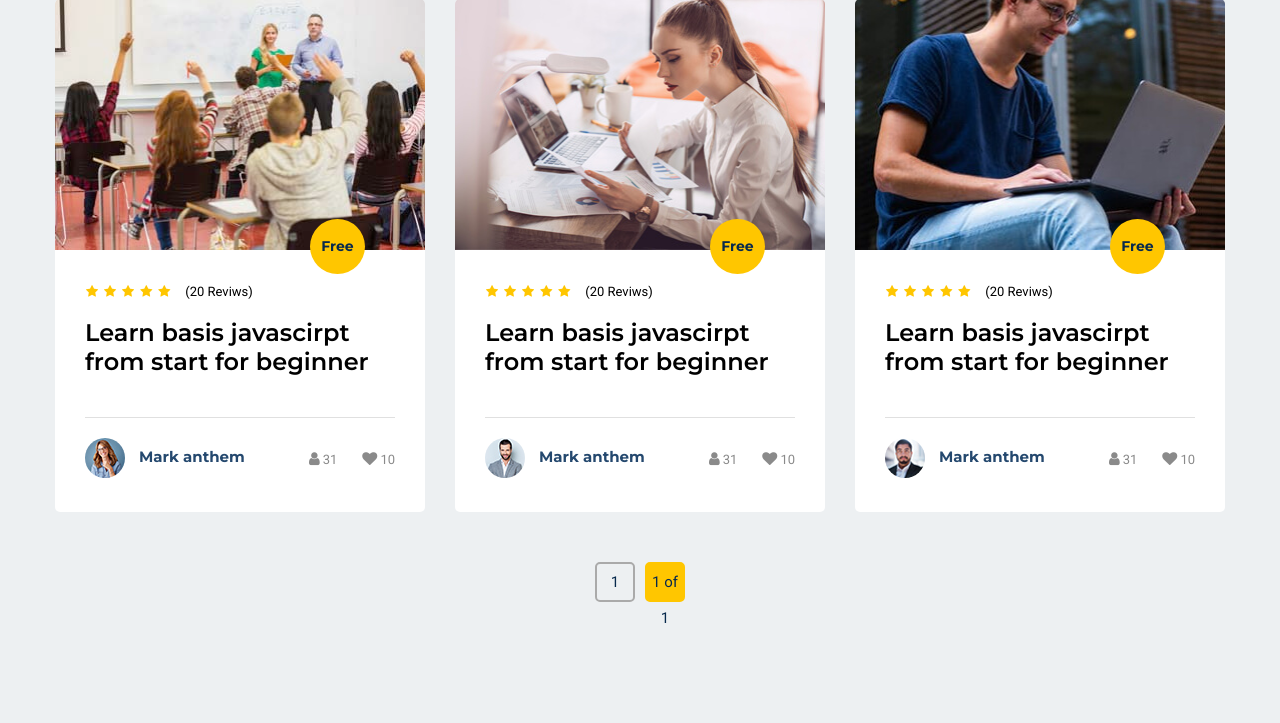
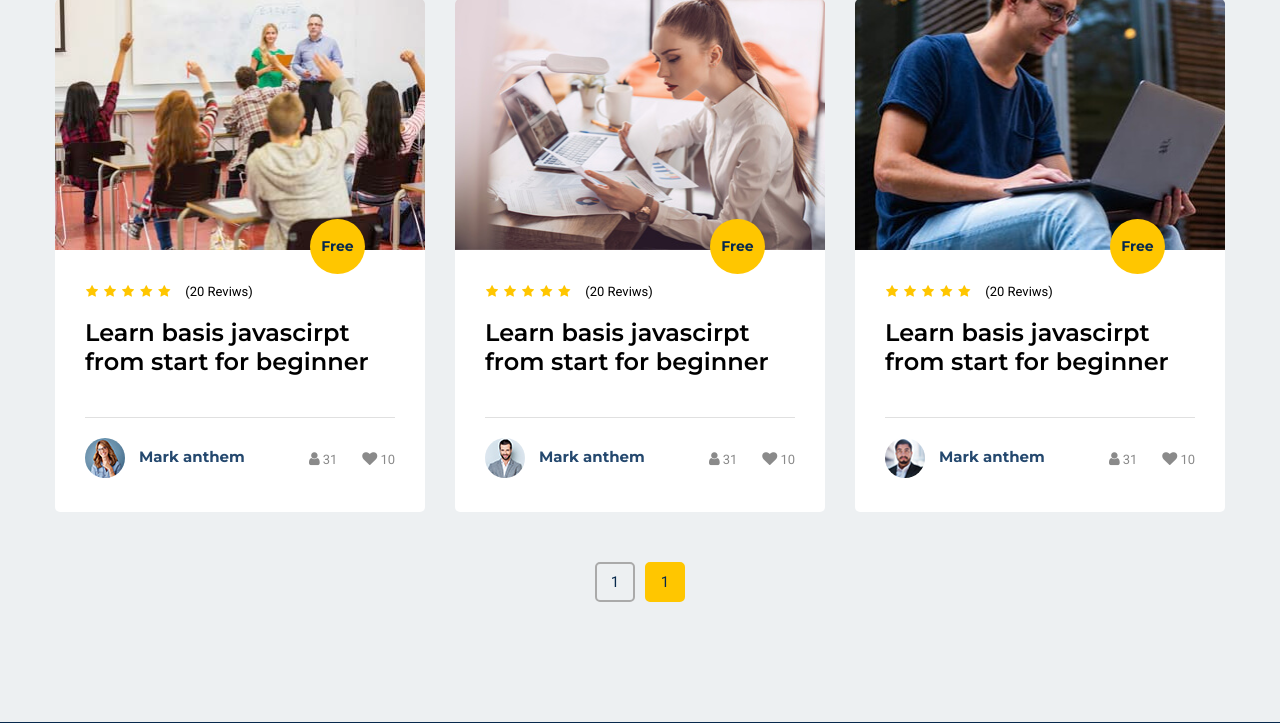
Before and after one commit to Sharelove123/lms-django, a Django app: page /mentor/courses in a window 1280 px wide. Shown: the part 1308-2031 px from the top of the page. Run offline with Django 4.2, Linux system fonts and the light colour scheme; data comes from the database, SQL or seed files in the repository; some libraries are stand-ins or nearby versions.

Commit message:
update template nav bar

```diff
--- a/mentor/templates/mentor/courses.html
+++ b/mentor/templates/mentor/courses.html
@@ -692,7 +692,7 @@
                             <li class="page-item"><a class="" href='?page=1'>1</a></li>
 
 
-                            <li class="page-item"><a href='#' class="active custom-li">{{ page_obj.number }} of {{ page_obj.paginator.num_pages }}</a></li>
+                            <li class="page-item"><a href='#' class="active custom-li">{{ page_obj.number }}</a></li>
 
                             {% if page_obj.has_next %}
                             <li class="page-item"><a href="">3</a></li>
--- a/mentor/templates/mentor/teachers.html
+++ b/mentor/templates/mentor/teachers.html
@@ -369,7 +369,7 @@
                             <li class="page-item"><a class="" href='?page=1'>1</a></li>
 
 
-                            <li class="page-item"><a href='#' class="active custom-li">{{ page_obj.number }} of {{ page_obj.paginator.num_pages }}</a></li>
+                            <li class="page-item"><a href='#' class="active custom-li">{{ page_obj.number }}</a></li>
 
                             {% if page_obj.has_next %}
                             <li class="page-item">
```
